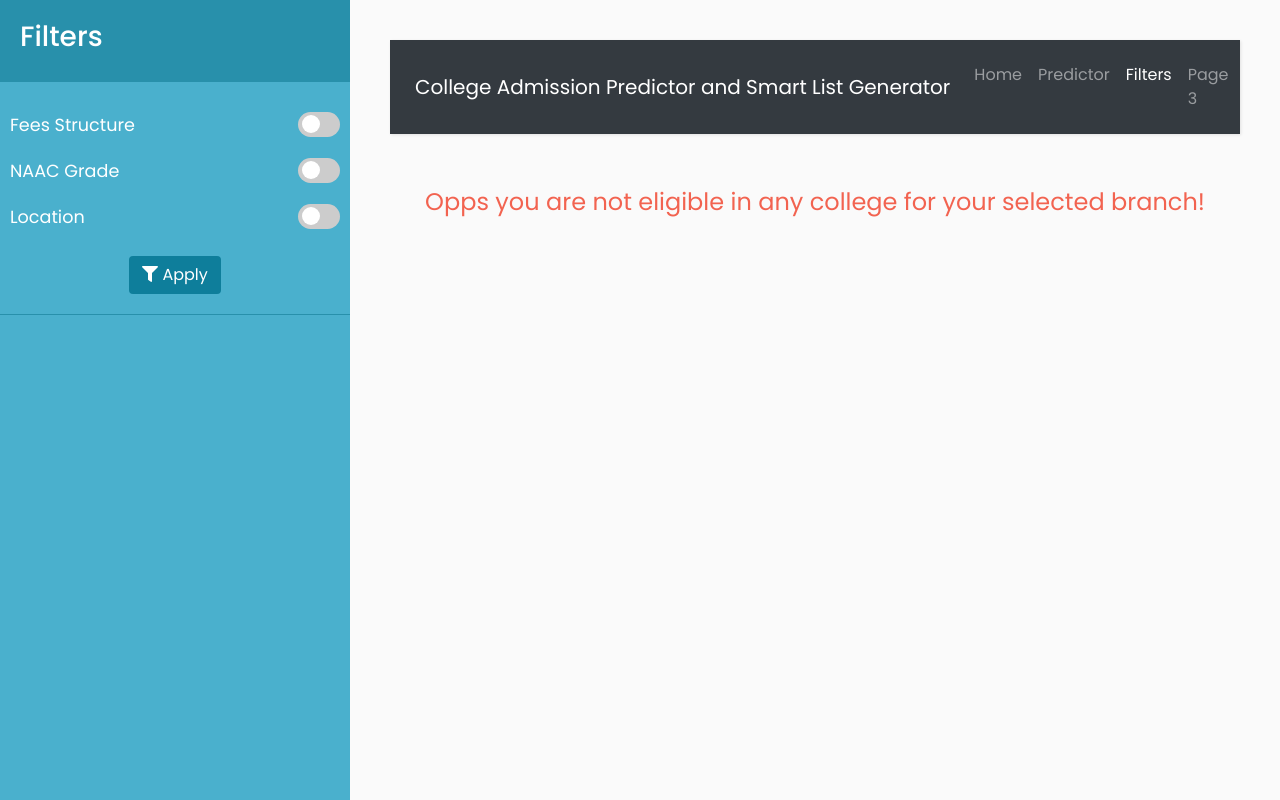
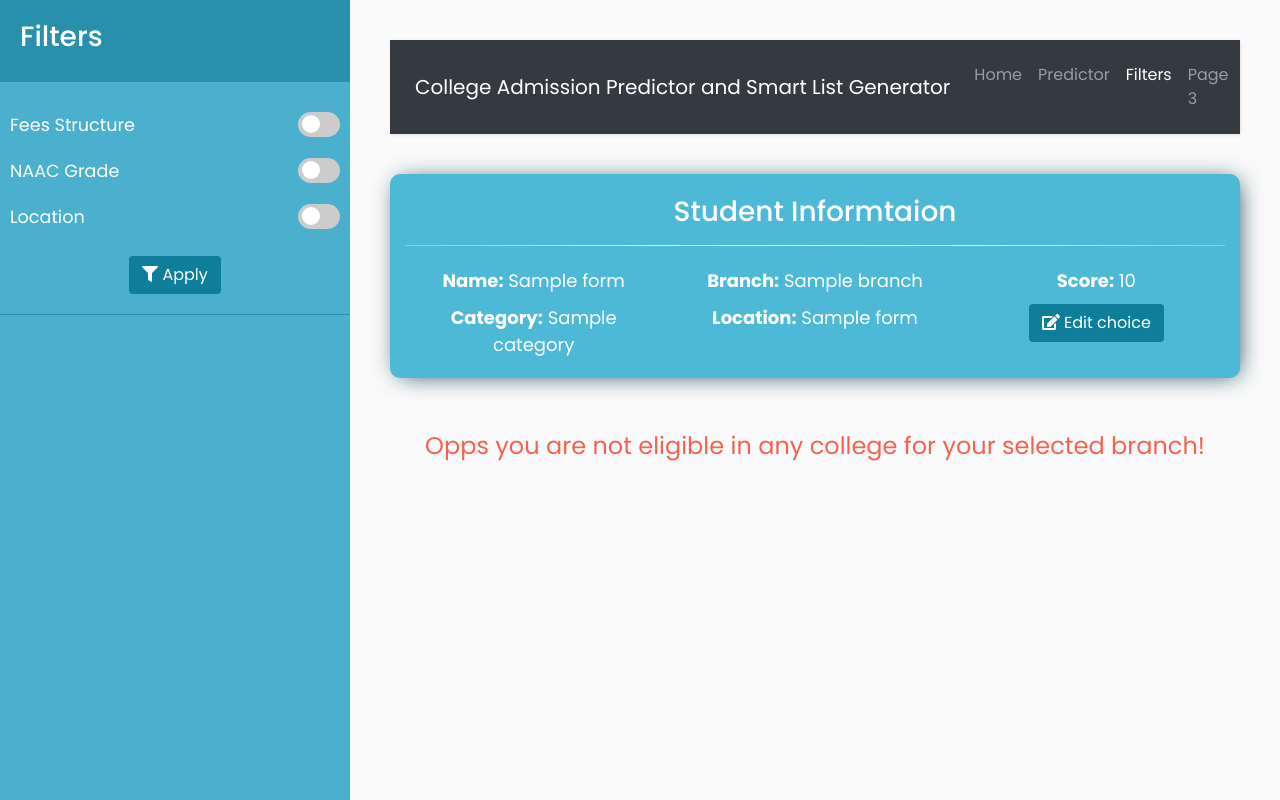
Before and after one commit to raoniz/CAPSLG, a Django app: template myapp/templates/smart_list.html in a window 1280 px wide. Run offline with Django 3.2, Linux system fonts and the light colour scheme; the template is opened without the code that fills it: most values are stand-ins (such as "Sample title", 1, 10 or a date in 2020); some libraries are stand-ins or nearby versions.

Commit message:
Added Student info on smart list

```diff
--- a/myapp/static/css/custom.css
+++ b/myapp/static/css/custom.css
@@ -201,12 +201,12 @@ input:checked + .slider:before {
     padding: 10px 10px 10px 20px;
 }
 
-.apply-filter {
+.dark-button {
     background-color: #0e7e9b;
     color: white;
 }
 
-.apply-filter:hover {
+.dark-button:hover {
     box-shadow: 1px 2px 12px -2px #025b72;
 }
 /* ---------------------------------------------------
@@ -291,3 +291,41 @@ input:checked + .slider:before {
   border-radius: 10px;
   margin-top: 5%;
 }
+
+
+
+/* ---------------------------------------------------
+    STUDENT INFORMATION
+----------------------------------------------------- */
+
+.student-info {
+  padding: 15px;
+  box-shadow: 3px 2px 25px -6px #013643;
+  border-radius: 10px;
+  font-size: large;
+  background: #4db9d7;
+  color: white;
+}
+
+.student-info > h3 {
+  text-align: center;
+  padding: 6px 1px 0px 1px;
+}
+
+.row {
+  padding: 5px 3px;
+}
+
+.col-sm-4 {
+  text-align: center;
+}
+
+hr {
+  background-image: radial-gradient(white, #ffffff82, #0000ff00);;
+  border: 0;
+  height: 1px;
+}
+
+.student-info  span {
+  font-weight: 700;
+}
--- a/myapp/templates/smart_list.html
+++ b/myapp/templates/smart_list.html
@@ -36,20 +36,6 @@
             </div>
 
             <ul class="list-unstyled components">
-                <!-- <li>
-                    <a href="#homeSubmenu" data-toggle="collapse" aria-expanded="false" class="dropdown-toggle">Filter 1</a>
-                    <ul class="collapse list-unstyled" id="homeSubmenu">
-                        <li>
-                            <a href="#">Category 1</a>
-                        </li>
-                        <li>
-                            <a href="#">Category 2</a>
-                        </li>
-                        <li>
-                            <a href="#">Category 3</a>
-                        </li>
-                    </ul>
-                </li> -->
                 <li>
                     <a>
                         <span>Fees Structure</span>
@@ -89,7 +75,7 @@
                 </li>
                 <li>
                     <div style="width: fit-content; margin:auto;padding: 15px 0px 0px;">
-                        <button class="btn apply-filter">
+                        <button class="btn apply-filter dark-button">
                             <i class="fas fa-filter"></i>
                             <span>Apply</span>
                         </button>
@@ -120,6 +106,24 @@
             <button class="btn btn-dark d-inline-block d-lg-none ml-auto" type="button" data-toggle="collapse" data-target="#navbarSupportedContent" aria-controls="navbarSupportedContent" aria-expanded="false" aria-label="Toggle navigation">
                 <i class="fas fa-align-justify"></i>
             </button>
+
+            <!-- student info panel -->
+            <div class="student-info">
+            	<h3>Student Informtaion</h3>
+            	<hr>
+	            <div class="row">
+	            	<div class="col-sm-4"><span>Name:</span> {{form_data.name}}</div>
+	            	<div class="col-sm-4"><span>Branch:</span> {{form_data.branch}}</div>
+	            	<div class="col-sm-4"><span>Score:</span> {{form_data.score}}</div>
+	            </div>
+	            <div class="row">
+	            	<div class="col-sm-4"><span>Category:</span> {{form_data.category}}</div>
+	            	<div class="col-sm-4"><span>Location:</span> {{form_data.name}}</div>
+	            	<div class="col-sm-4">
+	            		<button class="btn dark-button"><i class="fa fa-edit"></i> Edit choice</button>
+	            	</div>
+	            </div>
+	        </div>
 
             <!-- List of colleges -->
             {% if flag %}
```
